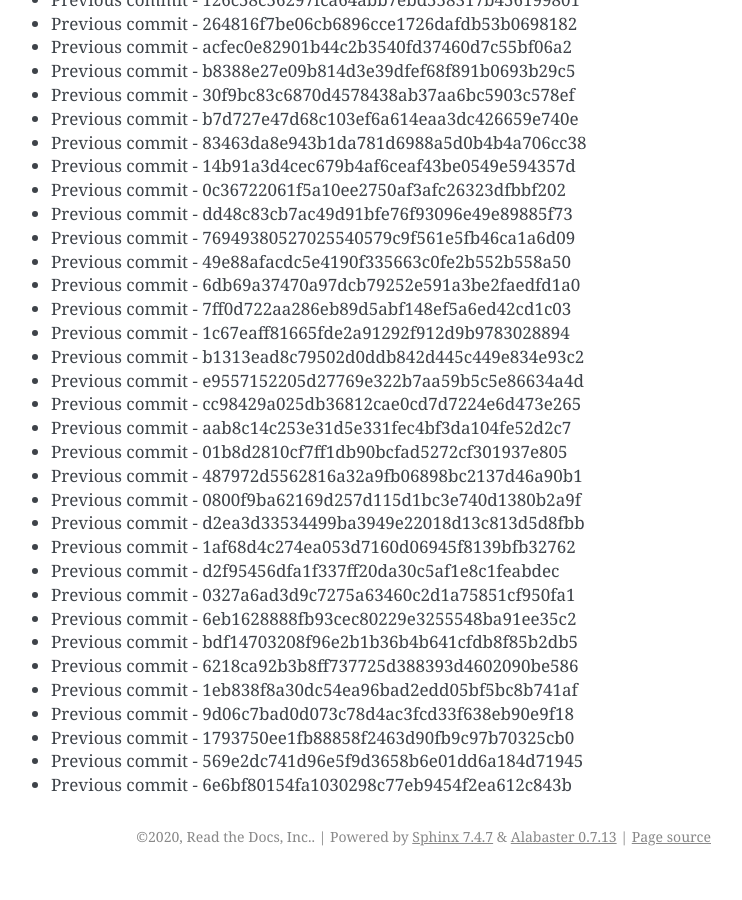
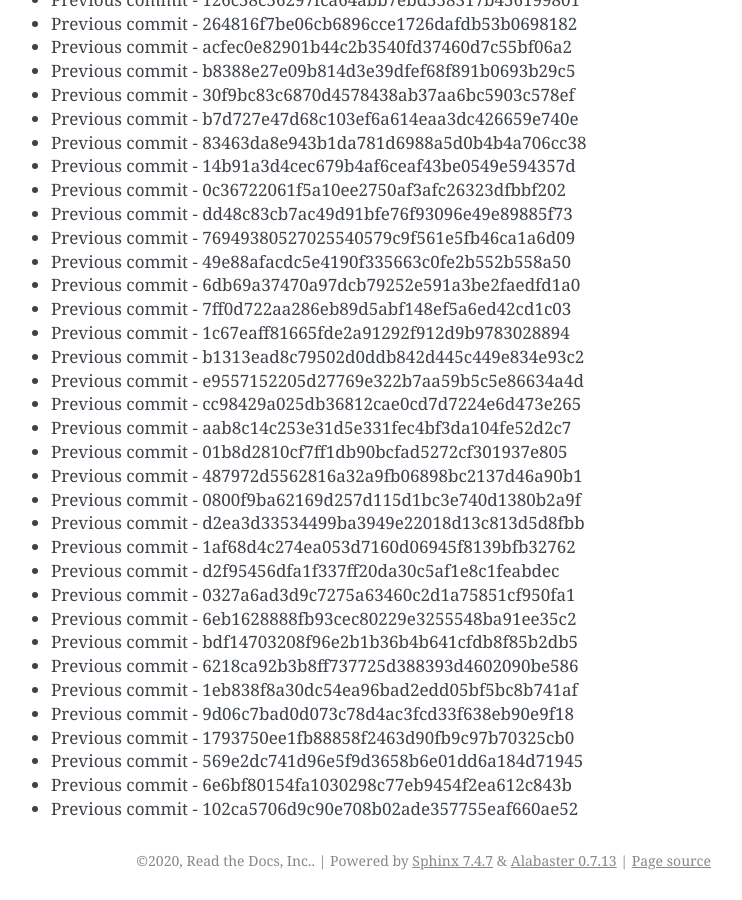
Before and after one commit to readthedocs/rtd-git-stresstest, a Sphinx documentation site: the page built from docs/updates.rst, in a window 1280 px wide and 900 px high, scrolled down 16195 px. Shown: the whole window, without its empty margins (399-1141 px from the left). Built offline with Sphinx 7.4.7, drawn with Linux system fonts in a browser that asks for light colours; before the commit the page ends 17071 px from its top, so only the background shows below that.

Commit message:
Generating commit from previous: 102ca5706d9c90e708b02ade357755eaf660ae52

```diff
--- a/docs/updates.rst
+++ b/docs/updates.rst
@@ -712,3 +712,4 @@ It can be tested for any performance characteristics.
 * Previous commit - 1793750ee1fb88858f2463d90fb9c97b70325cb0
 * Previous commit - 569e2dc741d96e5f9d3658b6e01dd6a184d71945
 * Previous commit - 6e6bf80154fa1030298c77eb9454f2ea612c843b
+* Previous commit - 102ca5706d9c90e708b02ade357755eaf660ae52
```
